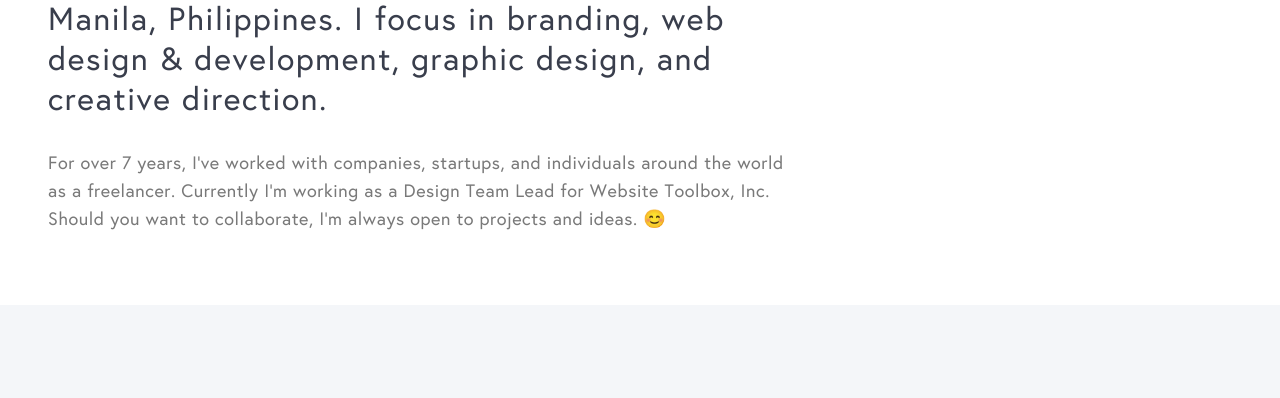
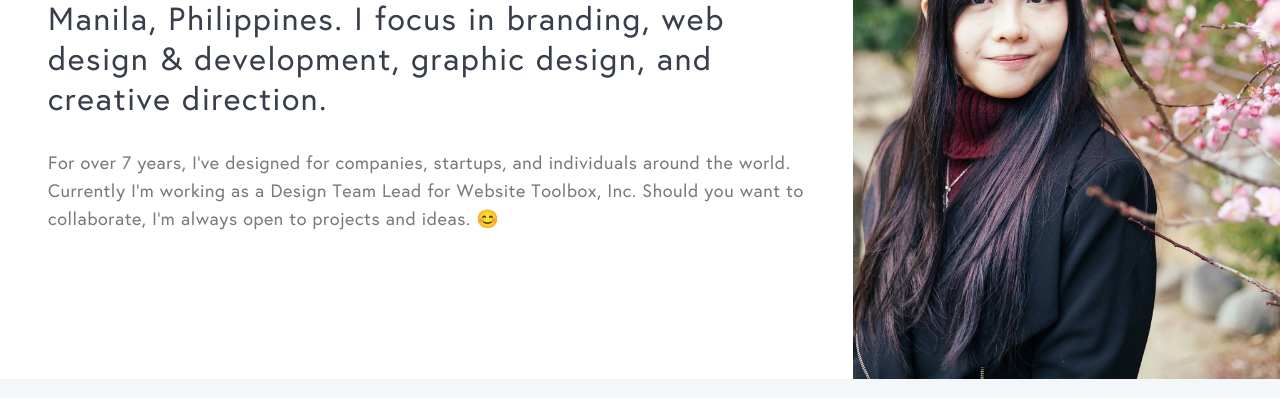
Before and after one commit to angelaio/angelaio.github.io, a website: page about.html in a window 1280 px wide. Shown: the part 399-797 px from the top of the page. Drawn offline with Linux system fonts and the light colour scheme.

Commit message:
Update about.html

```diff
--- a/about.html
+++ b/about.html
@@ -47,11 +47,11 @@
 			     		<span class="about-heading">Hi there!</span>
 			     		<h1 class="about-intro">I'm Angela Paguirigan, a creative based in Manila, Philippines. I focus in branding, web design &amp; development, graphic design, and creative direction. </h1>
 
-			     		<p>For over 7 years, I've worked with companies, startups, and individuals around the world as a freelancer. Currently I'm working as a Design Team Lead for Website Toolbox, Inc. Should you want to collaborate, I'm always open to projects and ideas. 😊 </p>
+			     		<p>For over 7 years, I've designed for companies, startups, and individuals around the world. Currently I'm working as a Design Team Lead for Website Toolbox, Inc. Should you want to collaborate, I'm always open to projects and ideas. 😊 </p>
 					</div>
-	     			<!-- <div class="about-image cell -4of12 right push-desktop">
+	     			<div class="about-image cell -4of12 right push-desktop">
 	     				<img src="dist/images/me.jpg" alt="">
-	     			</div> -->
+	     			</div>
 			    </div>
 	     	</section>
      	</main>
```
